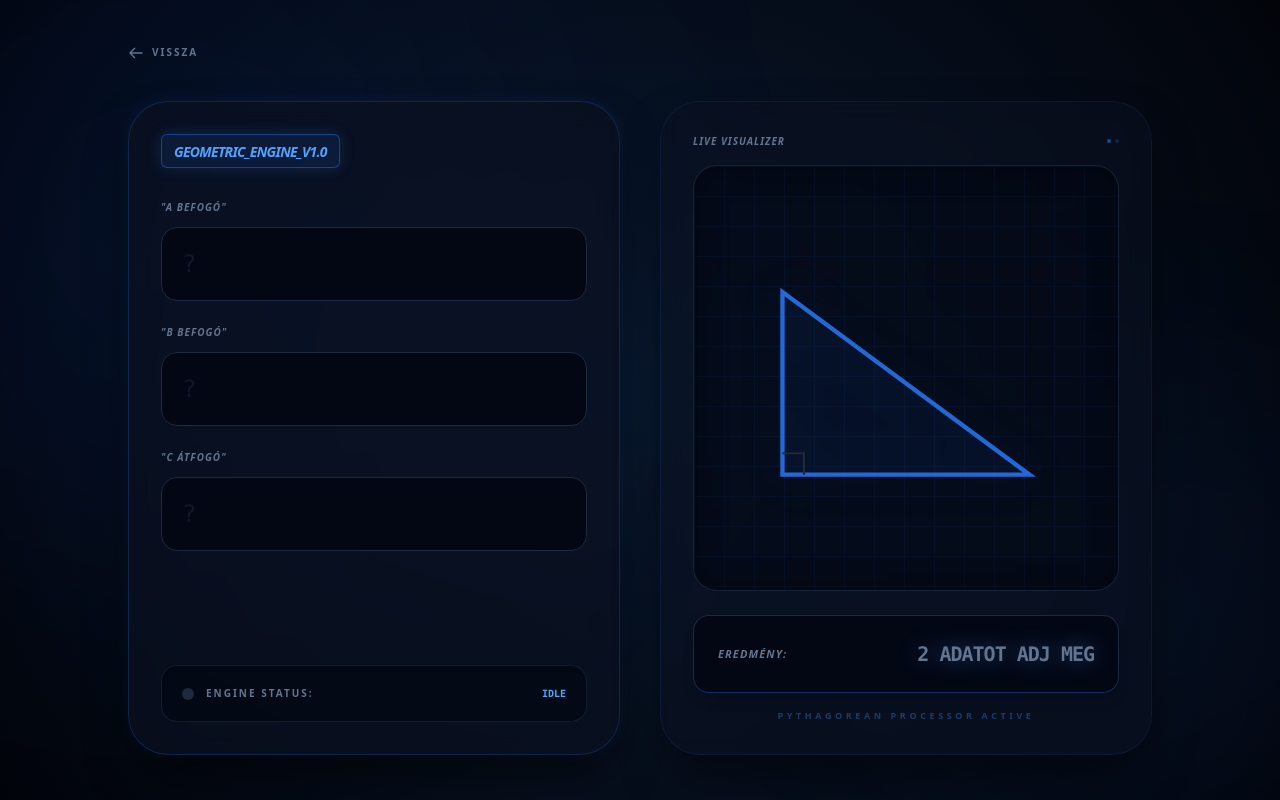
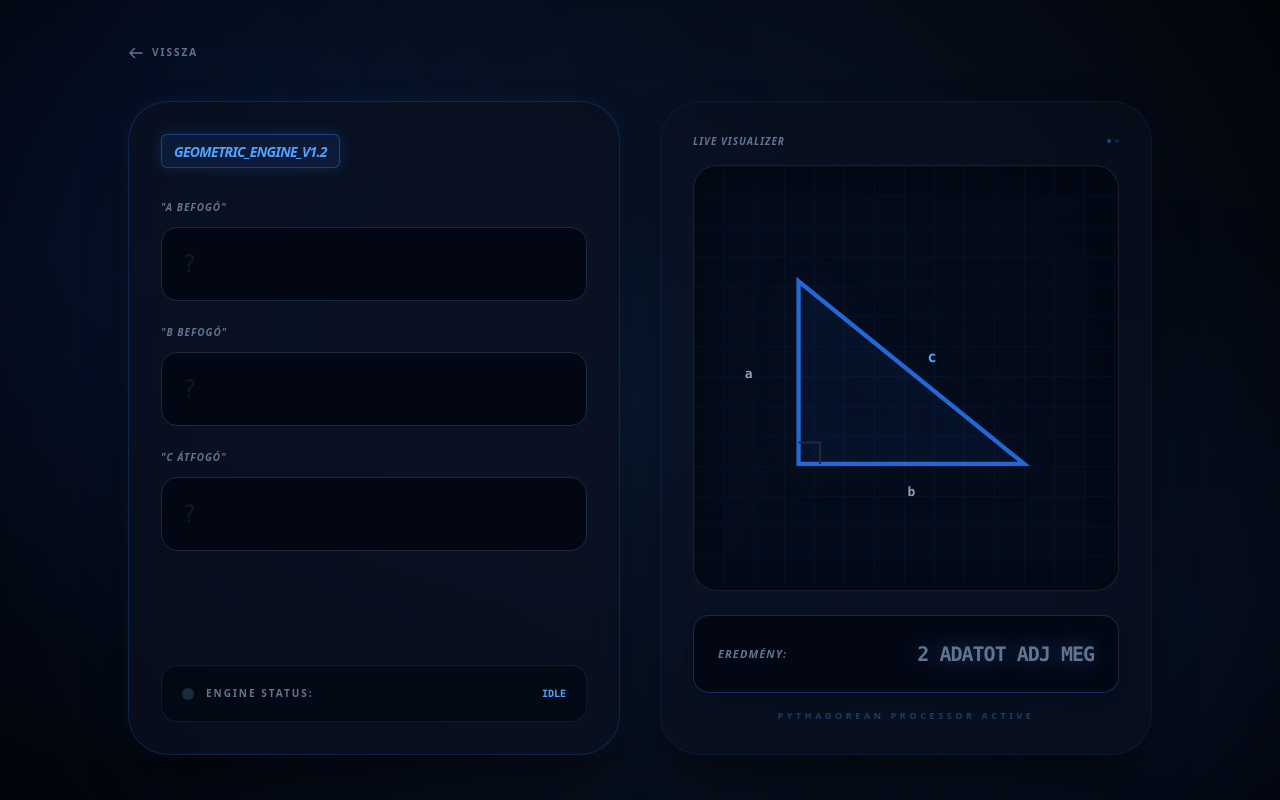
Before and after one commit to kovacsbulcsu-code/Pitagorasz_Tetel, a Next.js app: page /atfogo in a window 1280 px wide. Built offline with nearby package versions, Linux system fonts and the light colour scheme.

Commit message:
oldalak hosszának kiírása számítás esetén

```diff
--- a/app/atfogo/page.tsx
+++ b/app/atfogo/page.tsx
@@ -6,6 +6,11 @@ import Link from "next/link";
 export default function Atfogo() {
   const [sides, setSides] = useState({ a: "", b: "", c: "" });
 
+  // Segédfüggvény: Csak akkor ad tizedesjegyet (max 2-t), ha a szám nem egész
+  const formatNumber = (num: number) => {
+    return Number(num.toFixed(2)).toString();
+  };
+
   const calculateResult = () => {
     const numA = parseFloat(sides.a);
     const numB = parseFloat(sides.b);
@@ -13,23 +18,30 @@ export default function Atfogo() {
 
     if (!isNaN(numA) && !isNaN(numB) && isNaN(numC)) {
       const res = Math.sqrt(numA ** 2 + numB ** 2);
-      return { msg: `c = ${res.toFixed(2)}`, color: "text-blue-400", type: 'calc' };
+      return { msg: `c = ${formatNumber(res)}`, color: "text-blue-400", type: 'calc', a: numA, b: numB, c: res };
     }
     else if (isNaN(numA) && !isNaN(numB) && !isNaN(numC)) {
-      if (numC <= numB) return { msg: "c > b KELL!", color: "text-red-500", type: 'error' };
-      return { msg: `a = ${Math.sqrt(numC**2 - numB**2).toFixed(2)}`, color: "text-blue-400", type: 'calc' };
+      if (numC <= numB) return { msg: "c > b KELL!", color: "text-red-500", type: 'error', a: null, b: null, c: null };
+      const res = Math.sqrt(numC**2 - numB**2);
+      return { msg: `a = ${formatNumber(res)}`, color: "text-blue-400", type: 'calc', a: res, b: numB, c: numC };
     }
     else if (!isNaN(numA) && isNaN(numB) && !isNaN(numC)) {
-      if (numC <= numA) return { msg: "c > a KELL!", color: "text-red-500", type: 'error' };
-      return { msg: `b = ${Math.sqrt(numC**2 - numA**2).toFixed(2)}`, color: "text-blue-400", type: 'calc' };
+      if (numC <= numA) return { msg: "c > a KELL!", color: "text-red-500", type: 'error', a: null, b: null, c: null };
+      const res = Math.sqrt(numC**2 - numA**2);
+      return { msg: `b = ${formatNumber(res)}`, color: "text-blue-400", type: 'calc', a: numA, b: res, c: numC };
     }
 
     const count = [numA, numB, numC].filter(n => !isNaN(n)).length;
-    if (count === 3) return { msg: "TÚL SOK ADAT", color: "text-red-500", type: 'error' };
-    return { msg: "2 ADATOT ADJ MEG", color: "text-slate-500", type: 'empty' };
+    if (count === 3) return { msg: "TÚL SOK ADAT", color: "text-red-500", type: 'error', a: null, b: null, c: null };
+    return { msg: "2 ADATOT ADJ MEG", color: "text-slate-500", type: 'empty', a: null, b: null, c: null };
   };
 
   const res = calculateResult();
+
+  // Oldalcímkék szövegeinek meghatározása (ha ki van számolva/be van írva, formázott szám, egyébként a betű)
+  const labelA = res.a !== null ? `a = ${formatNumber(res.a)}` : (sides.a ? `a = ${sides.a}` : "a");
+  const labelB = res.b !== null ? `b = ${formatNumber(res.b)}` : (sides.b ? `b = ${sides.b}` : "b");
+  const labelC = res.c !== null ? `c = ${formatNumber(res.c)}` : (sides.c ? `c = ${sides.c}` : "c");
 
   return (
     <main className="min-h-screen bg-[#02040a] text-white flex flex-col items-center justify-center p-6 font-sans relative overflow-hidden">
@@ -55,7 +67,7 @@ export default function Atfogo() {
           <div className="bg-[#0b1120]/70 border border-blue-500/20 p-8 rounded-[2.5rem] shadow-[0_25px_50px_-12px_rgba(0,0,0,0.7),0_0_15px_rgba(59,130,246,0.1)] backdrop-blur-md flex flex-col justify-between hover:border-blue-500/30 transition-colors">
             <div>
               <div className="inline-block border border-blue-500/40 bg-blue-500/10 px-3 py-1 rounded-md mb-8 shadow-[0_0_15px_rgba(59,130,246,0.2)]">
-                 <span className="text-blue-400 font-black italic text-sm tracking-tighter uppercase">Geometric_Engine_v1.0</span>
+                 <span className="text-blue-400 font-black italic text-sm tracking-tighter uppercase">Geometric_Engine_v1.2</span>
               </div>
 
               <div className="space-y-6">
@@ -100,12 +112,29 @@ export default function Atfogo() {
                 {/* Rácsháló dekoráció */}
                 <div className="absolute inset-0 opacity-[0.05] pointer-events-none" style={{backgroundImage: 'linear-gradient(#3b82f6 1px, transparent 1px), linear-gradient(90deg, #3b82f6 1px, transparent 1px)', backgroundSize: '30px 30px'}}></div>
 
-                <svg viewBox="0 0 350 300" className="w-full h-full p-6 relative z-10 drop-shadow-[0_0_20px_rgba(59,130,246,0.2)]">
+                <svg viewBox="0 0 350 300" className="w-full h-full p-6 relative z-10 drop-shadow-[0_0_20px_rgba(59,130,246,0.2)] select-none">
+                  {/* Derékszögű háromszög */}
                   <polygon
-                    points="60,240 290,240 60,70"
+                    points="75,230 285,230 75,60"
                     className="fill-blue-500/5 stroke-blue-500/80 stroke-[4] transition-all duration-700 ease-in-out"
                   />
-                  <path d="M 60 220 L 80 220 L 80 240" fill="none" stroke="#1e293b" strokeWidth="2" />
+                  {/* Derékszög jelölő */}
+                  <path d="M 75 210 L 95 210 L 95 230" fill="none" stroke="#1e293b" strokeWidth="2" />
+
+                  {/* 'a' oldal (függőleges szár mellett balra) */}
+                  <text x="25" y="150" className="fill-slate-400 font-mono text-xs font-bold" textAnchor="start">
+                    {labelA}
+                  </text>
+
+                  {/* 'b' oldal (vízszintes szár alatt középen) */}
+                  <text x="180" y="260" className="fill-slate-400 font-mono text-xs font-bold" textAnchor="middle">
+                    {labelB}
+                  </text>
+
+                  {/* 'c' oldal (átfogó felett jobb oldalt) */}
+                  <text x="195" y="135" className="fill-blue-400 font-mono text-sm font-black" textAnchor="start">
+                    {labelC}
+                  </text>
                 </svg>
               </div>
             </div>
```
